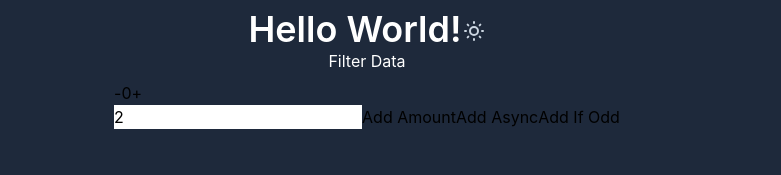
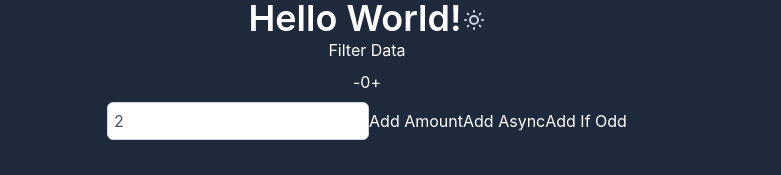
Before and after one commit to klimhammet62/advanced-filter, a Next.js app: page / in a window 1280 px wide. Both pictures are taken after a click on the button 746 px from the left and 295 px from the top of the page. Shown: the part 264-439 px from the top of the page, without its empty margins (273-1054 px from the left). Built offline with nearby package versions, Linux system fonts and the light colour scheme; no server answers.

Commit message:
seo, stylization and 404 page

```diff
--- a/app/components/DarkModeToggleButton.tsx
+++ b/app/components/DarkModeToggleButton.tsx
@@ -10,7 +10,11 @@ export const DarkModeToggleButton = () => {
 			onClick={toggleDarkMode}
 		>
 			<span>
-				{!darkMode ? <MoonIcon className="h-6" /> : <SunIcon className="h-6" />}
+				{!darkMode ? (
+					<MoonIcon className="h-6 hover:text-gray-300" />
+				) : (
+					<SunIcon className="h-6 dark:hover:text-orange-300" />
+				)}
 			</span>
 		</button>
 	);
--- a/app/components/counter.tsx
+++ b/app/components/counter.tsx
@@ -18,9 +18,10 @@ function Counter() {
 	const incrementValue = Number(incrementAmount) || 0;
 
 	return (
-		<div>
-			<div>
+		<div className="flex flex-col justify-center items-center transition-color duration-700">
+			<div className="form-label flex-row justify-center mb-2 text-gray-700 dark:text-white transition-color duration-700">
 				<button
+					className="	"
 					aria-label="Decrement value"
 					onClick={() => dispatch(decrement())}
 				>
@@ -39,14 +40,25 @@ function Counter() {
 					aria-label="Set increment amount"
 					value={incrementAmount}
 					onChange={(e) => setIncrementAmount(e.target.value)}
+					className="dark:text-gray-600 p-1.5
+					border border-solid border-gray-300 rounded-md focus:border-blue-600 focus:outline-none"
 				/>
-				<button onClick={() => dispatch(incrementByAmount(incrementValue))}>
+				<button
+					className="dark:text-white transition-color duration-700"
+					onClick={() => dispatch(incrementByAmount(incrementValue))}
+				>
 					Add Amount
 				</button>
-				<button onClick={() => dispatch(incrementAsync(incrementValue))}>
+				<button
+					className="dark:text-white transition-color duration-700"
+					onClick={() => dispatch(incrementAsync(incrementValue))}
+				>
 					Add Async
 				</button>
-				<button onClick={() => dispatch(incrementIfOdd(incrementValue))}>
+				<button
+					className="dark:text-white transition-color duration-700"
+					onClick={() => dispatch(incrementIfOdd(incrementValue))}
+				>
 					Add If Odd
 				</button>
 			</div>
--- a/app/components/screens/home/Home.tsx
+++ b/app/components/screens/home/Home.tsx
@@ -1,19 +1,24 @@
 import type { NextPage } from 'next';
 
+import Counter from '@/components/Counter';
 import { DarkModeToggleButton } from '@/components/DarkModeToggleButton';
-import Counter from '@/components/counter';
 import { Button } from '@/components/ui/button';
 import { SearchInput } from '@/components/ui/searchInput';
 import { MultiSelect } from '@/components/ui/select';
+
+import { Meta } from '@/utils/meta/Meta';
 
 import { IHome } from './Home.interface';
 
 export const Home: NextPage<IHome> = () => {
 	return (
-		<>
+		<Meta
+			title="Sort your products advanced"
+			description="Sort your products advanced"
+		>
 			<div className="w-screen h-screen flex flex-col justify-center items-center dark:bg-slate-800 transition-color duration-700">
 				<header className="flex flex-row justify-between items-center">
-					<p className="text-4xl font-semibold text-blue-400 hover:text-gray-300 cursor-pointer dark:text-white transition-color duration-700">
+					<p className="text-4xl font-semibold text-blue-400 hover:text-gray-300 dark:text-white transition-color duration-700 dark:hover:text-orange-300">
 						Hello World!
 					</p>
 					<DarkModeToggleButton />
@@ -31,6 +36,6 @@ export const Home: NextPage<IHome> = () => {
 					<MultiSelect />
 				</div>
 			</div>
-		</>
+		</Meta>
 	);
 };
--- /dev/null
+++ b/app/components/ui/Heading.tsx
@@ -0,0 +1,18 @@
+import { FC } from 'react';
+
+const Heading: FC<{
+	title: string;
+	className?: string;
+}> = ({ title, className = '' }) => {
+	return (
+		<h1
+			className={`text-white text-opacity-80 font-semibold ${
+				className.includes('xl') ? '' : 'text-3xl'
+			} ${className}`}
+		>
+			{title}
+		</h1>
+	);
+};
+
+export default Heading;
--- /dev/null
+++ b/app/config/seo.config.ts
@@ -0,0 +1,2 @@
+export const siteName = 'Filtration Project';
+export const titleMerge = (title: string) => `${title} | ${siteName}`;
--- /dev/null
+++ b/app/utils/meta/Meta.tsx
@@ -0,0 +1,48 @@
+import { siteName, titleMerge } from 'config/seo.config';
+import Head from 'next/head';
+import { useRouter } from 'next/router';
+import { FC } from 'react';
+import { PropsWithChildren } from 'react';
+
+import { onlyText } from '../string/clearText';
+
+import { MetaNoIndex } from './MetaNoIndex';
+import { ISeo } from './meta.interface';
+
+export const Meta: FC<PropsWithChildren<ISeo>> = ({
+	title,
+	description,
+	image = null,
+	children,
+}) => {
+	const { asPath } = useRouter();
+	const currentUrl = `${process.env.APP_URL}${asPath}`;
+
+	return (
+		<>
+			{description ? (
+				<Head>
+					<title itemProp="headline">{titleMerge(title)}</title>
+					<meta
+						itemProp="description"
+						name="description"
+						content={onlyText(description, 152)}
+					/>
+					<link rel="canonical" href={currentUrl} />
+					<meta property="og:locale" content="en" />
+					<meta property="og:title" content={titleMerge(title)} />
+					<meta property="og:url" content={currentUrl} />
+					<meta property="og:image" content={image || 'logoImage'} />
+					<meta property="og:site_name" content={siteName} />
+					<meta
+						property="og:description"
+						content={onlyText(description, 197)}
+					/>
+				</Head>
+			) : (
+				<MetaNoIndex title={title} />
+			)}
+			{children}
+		</>
+	);
+};
--- /dev/null
+++ b/app/utils/meta/MetaNoIndex.tsx
@@ -0,0 +1,12 @@
+import { titleMerge } from 'config/seo.config';
+import Head from 'next/head';
+import { FC } from 'react';
+
+export const MetaNoIndex: FC<{ title?: string }> = ({ title = 'Error' }) => {
+	return (
+		<Head>
+			<title>{titleMerge(title)}</title>
+			<meta name="robots" content="noindex, nofollow" />
+		</Head>
+	);
+};
--- /dev/null
+++ b/app/utils/meta/meta.interface.ts
@@ -0,0 +1,5 @@
+export interface ISeo {
+	title: string;
+	description?: string;
+	image?: string;
+}
--- /dev/null
+++ b/app/utils/string/clearText.ts
@@ -0,0 +1,16 @@
+export const onlyText = (
+	_string: string,
+	limit: null | number = null
+): string => {
+	let result = _string
+		.replace(/<[^>]+>/g, '')
+		.replace(/&[^;]+./g, ' ')
+		.replace(
+			/([\u2700-\u27BF]|[\uE000-\uF8FF]|\uD83C[\uDC00-\uDFFF]|\uD83D[\uDC00-\uDFFF]|[\u2011-\u26FF]|\uD83E[\uDD10-\uDDFF])/g,
+			''
+		);
+
+	if (limit) result = result.slice(0, limit) + '...';
+
+	return result;
+};
--- /dev/null
+++ b/pages/404.tsx
@@ -0,0 +1,13 @@
+import Heading from '@/components/ui/Heading';
+import { Meta } from '@/utils/meta/Meta';
+import Link from 'next/link';
+import React from 'react';
+
+export const Error404 = () => {
+	return (
+		<Meta title='Page not found'>
+			<Heading title="Page not found" />
+			<Link href="/">Redirect to Home</Link>
+		</Meta>
+	);
+};
```
